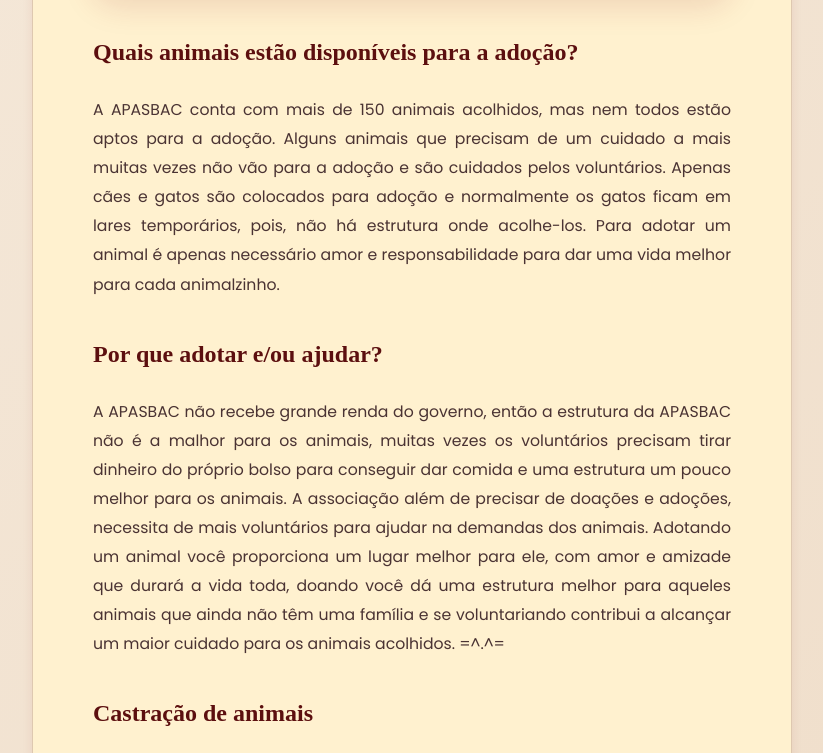
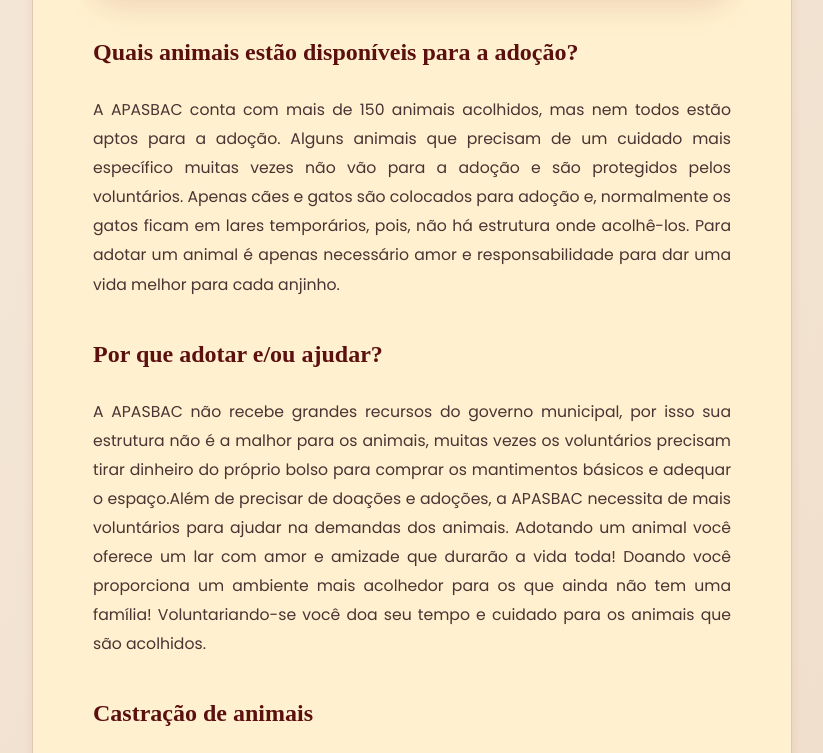
Before and after one commit to Bobesponjudo/Apasbac, a plain HTML site: page quemsomos.html in a window 1280 px wide. Shown: the part 1158-1911 px from the top of the page, without its empty margins (228-1051 px from the left). Drawn offline with Linux system fonts and the light colour scheme.

Commit message:
Add files via upload

```diff
--- a/quemsomos.html
+++ b/quemsomos.html
@@ -31,9 +31,9 @@
             </a>
             <nav class="main-nav">
                 <ul>
-                    <li><a href="quemsomos.html">Quem somos?</a></li>
-                    <li><a href="queroadotar.html">Quero adotar!</a></li>
-                    <li><a href="queroservoluntario.html">Quero ser voluntário</a></li>
+                    <li><a href="quemsomos.html">Quem Somos?</a></li>
+                    <li><a href="queroadotar.html">Quero Adotar!</a></li>
+                    <li><a href="queroservoluntario.html">Quero Ser voluntário</a></li>
                     <li><a href="acoes.html">Nossas Ações</a></li>
                 </ul>
             </nav>
@@ -62,7 +62,6 @@
                 buscando tutores responsáveis para os animais resgatados. Além disso, a associação promove campanhas
                 de conscientização sobre a importância da adoção responsável e do combate aos maus-tratos.</p>
 
-            <!-- Card com a Imagem de Visita -->
             <figure class="about-image-wrapper">
                 <div class="image-box">
                     <img src="imagens/visita-apasbac.jpg" alt="Visita de apoiadores e voluntários à sede da Apasbac">
@@ -76,23 +75,22 @@
 
             <p>A APASBAC conta com mais de 150 animais acolhidos, mas nem todos estão aptos para a adoção. Alguns
                 animais que precisam de um
-                cuidado a mais muitas vezes não vão para a adoção e são cuidados pelos voluntários. Apenas cães e gatos
+                cuidado mais específico muitas vezes não vão para a adoção e são protegidos pelos voluntários. Apenas cães e gatos
                 são colocados para adoção
-                e normalmente os gatos ficam em lares temporários, pois, não há estrutura onde acolhe-los. Para adotar
+                e, normalmente os gatos ficam em lares temporários, pois, não há estrutura onde acolhê-los. Para adotar
                 um animal é apenas necessário
-                amor e responsabilidade para dar uma vida melhor para cada animalzinho.
+                amor e responsabilidade para dar uma vida melhor para cada anjinho.
             </p>
             <h2 class="sub-title">Por que adotar e/ou ajudar?</h2>
 
-            <p>A APASBAC não recebe grande renda do governo, então a estrutura da APASBAC não é a malhor para os
+            <p>A APASBAC não recebe grandes recursos do governo municipal, por isso sua estrutura não é a malhor para os
                 animais, muitas
-                vezes os voluntários precisam tirar dinheiro do próprio bolso para conseguir dar comida e uma estrutura
-                um pouco melhor para os animais. A associação além de precisar de doações e adoções, necessita de mais
+                vezes os voluntários precisam tirar dinheiro do próprio bolso para comprar os mantimentos básicos e
+                adequar o espaço.Além de precisar de doações e adoções, a APASBAC necessita de mais
                 voluntários para
-                ajudar na demandas dos animais. Adotando um animal você proporciona um lugar melhor para ele, com
-                amor e amizade que durará a vida toda, doando você dá uma estrutura melhor para aqueles animais que
-                ainda não têm uma família e se voluntariando contribui a alcançar um maior cuidado para os animais
-                acolhidos. =^.^=</p>
+                ajudar na demandas dos animais. Adotando um animal você oferece um lar com amor e amizade que durarão a vida toda!
+                Doando você proporciona um ambiente mais acolhedor para os que ainda não tem uma família! Voluntariando-se você doa seu tempo e
+                cuidado para os animais que são acolhidos.</p>
 
             <h2 class="sub-title">Castração de animais</h2>
            <p> A associação também é parceira na realização de castração de animais.
@@ -104,7 +102,7 @@
             cadastro). O pedido deve ser encaminhado online pela <a
                 href="https://assischateaubriand.1doc.com.br/b.php?pg=o%2Fbusca_servicos&search=castra%C3%A7%C3%A3o">Plataforma
                 1Doc</a> da Prefeitura ou presencialmente no
-            setor de protocolo/Ouvidoria (Avenida Cívica, s/n), estando também disponível o telefone da Ouvidoria (44)
+            setor de Protocolo/Ouvidoria (Avenida Cívica, s/n), estando também disponível o telefone da Ouvidoria (44)
             3528-8455 para esclarecimento de dúvidas.</p>
 
         </div>
```
Also changed, not shown: acoes.html (+5 -5 lines), admin.html (+7 -10 lines), adotar.html (+3 -3 lines), cadastrarse.html (+3 -3 lines), doeeajude.html (+3 -3 lines), entrar.html (+5 -5 lines), feedback.html (+3 -3 lines), index.html (+3 -3 lines), maisinformacoes.html (+3 -3 lines), queroadotar.html (+3 -3 lines), queroservoluntario.html (+4 -4 lines), termos.html (+3 -4 lines).
